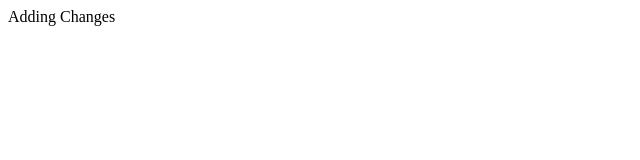
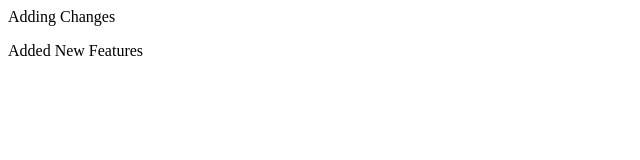
Before and after one commit to Kanikachouhan1274/Practice--1, a plain HTML site: page index.html in a window 1280 px wide. Shown: the whole page, without its empty margins (0-640 px from the left). Drawn offline with Linux system fonts and the light colour scheme.

Commit message:
New Features

```diff
--- a/index.html
+++ b/index.html
@@ -1 +1,2 @@
 <p>Adding Changes</p>
+<p>Added New Features</p>
```
